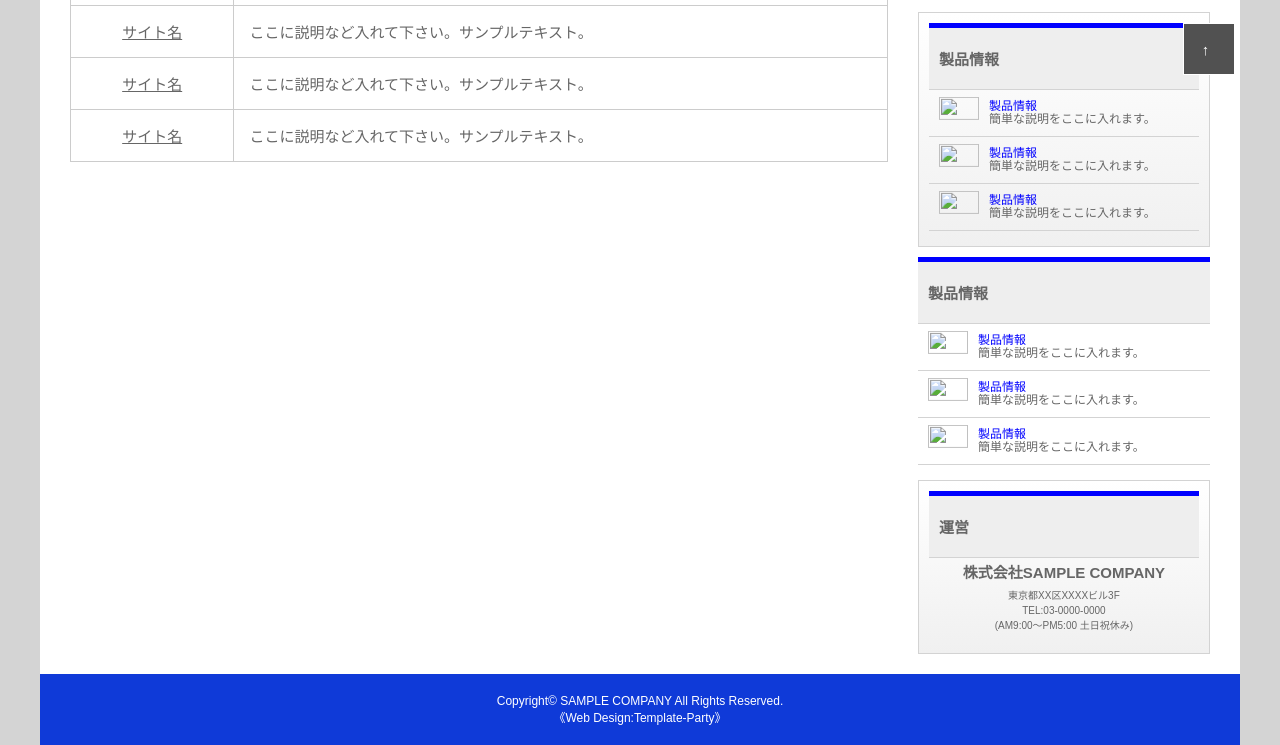
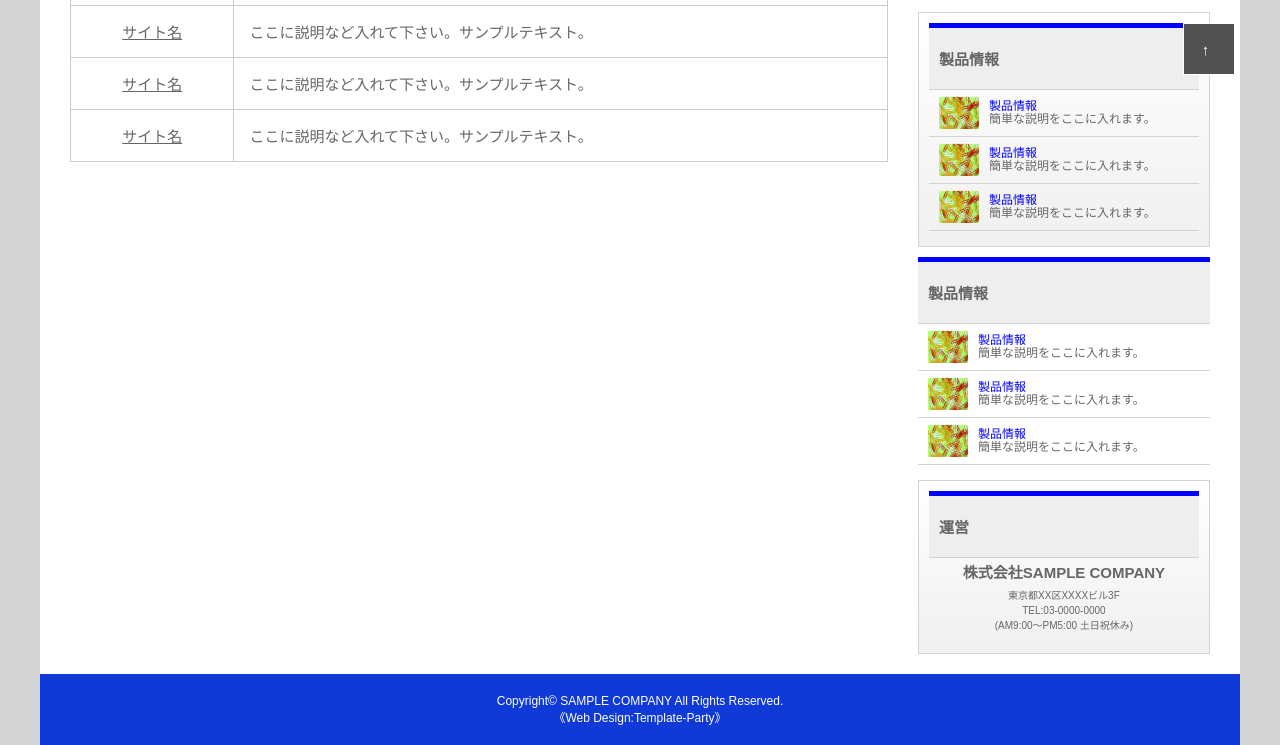
Before and after one commit to mst-yoshi/portfolio-skill2, a plain HTML site: page link.html in a window 1280 px wide. Shown: the part 577-1322 px from the top of the page. Drawn offline with Linux system fonts and the light colour scheme; files whose address does not match are found by name.

Commit message:
Update link.html

```diff
--- a/link.html
+++ b/link.html
@@ -107,17 +107,17 @@
                     <h4>製品情報</h4>
                     <ul>
                         <li class="side1-li">
-                            <a href="#"><img src="images/sample1.jpg"></a>
+                            <a href="#"><img src="sample1.jpg"></a>
                             <p><span class="blue">製品情報</span><br>
                                 簡単な説明をここに入れます。</p>
                         </li>
                         <li class="side1-li">
-                            <a href="#"><img src="images/sample1.jpg" alt=""></a>
+                            <a href="#"><img src="sample1.jpg" alt=""></a>
                             <p><span class="blue">製品情報</span><br>
                                 簡単な説明をここに入れます。</p>
                         </li>
                         <li class="side1-li">
-                            <a href="#"><img src="images/sample1.jpg" alt=""></a>
+                            <a href="#"><img src="sample1.jpg" alt=""></a>
                             <p><span class="blue">製品情報</span><br>
                                 簡単な説明をここに入れます。</p>
                         </li>
@@ -128,17 +128,17 @@
                     <h4>製品情報</h4>
                     <ul>
                         <li class="side1-li">
-                            <a href="#"><img src="images/sample1.jpg" alt=""></a>
+                            <a href="#"><img src="sample1.jpg" alt=""></a>
                             <p><span class="blue">製品情報</span><br>
                                 簡単な説明をここに入れます。</p>
                         </li>
                         <li class="side1-li">
-                            <a href="#"><img src="images/sample1.jpg" alt=""></a>
+                            <a href="#"><img src="sample1.jpg" alt=""></a>
                             <p><span class="blue">製品情報</span><br>
                                 簡単な説明をここに入れます。</p>
                         </li>
                         <li class="side1-li">
-                            <a href="#"><img src="images/sample1.jpg" alt=""></a>
+                            <a href="#"><img src="sample1.jpg" alt=""></a>
                             <p><span class="blue">製品情報</span><br>
                                 簡単な説明をここに入れます。</p>
                         </li>
```
